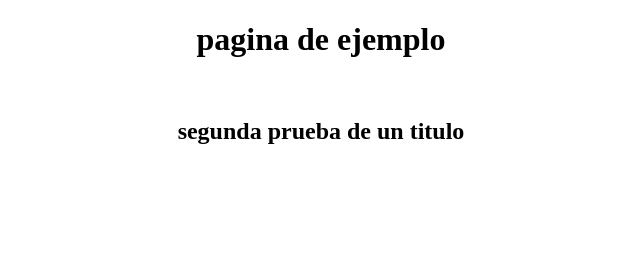
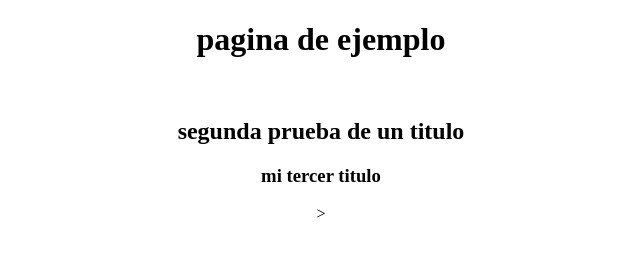
Before and after one commit to wmaytachura/PruebaGit, a plain HTML site: page index.html in a window 1280 px wide. Shown: the whole page, without its empty margins (319-959 px from the left). Drawn offline with Linux system fonts and the light colour scheme.

Commit message:
Creacion del tercer titulo

```diff
--- a/index.html
+++ b/index.html
@@ -11,6 +11,9 @@
 <h2>
 segunda prueba de un titulo
 </h2>
+<h3>
+	mi tercer titulo
+</h3>>
 </center>
 </body>
 
```
